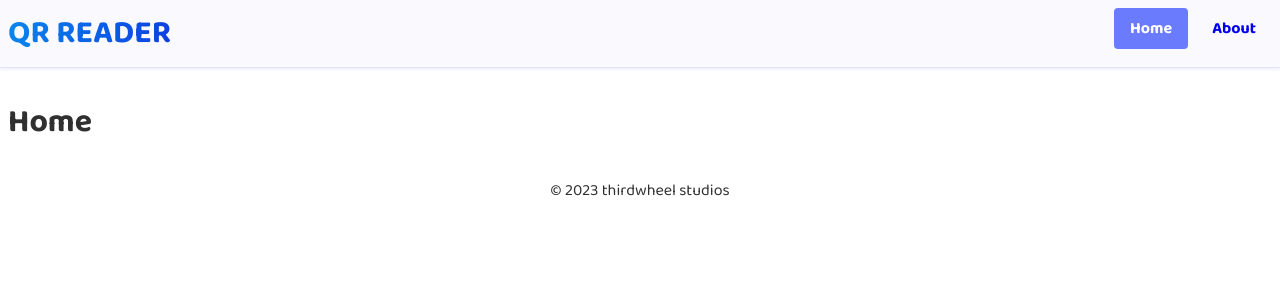
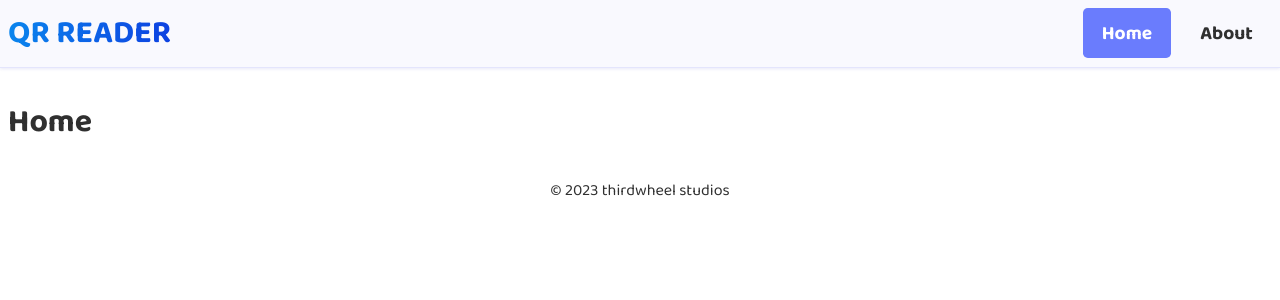
Before and after one commit to thirdwheelstudios/qr-reader, a Vue app: page / in a window 1280 px wide. Shown: the top 300 px of the page. Built offline with nearby package versions, Linux system fonts and the light colour scheme.

Commit message:
Increased font size

```diff
--- a/src/components/AppHeader.vue
+++ b/src/components/AppHeader.vue
@@ -58,6 +58,7 @@ header {
       margin-block-start: unset;
       margin-block-end: unset;
       padding-inline-start: 0;
+      font-size: 1.2rem;
 
       li {
         margin: 0.5em;
@@ -69,6 +70,7 @@ header {
           padding: 0.5em 1em;
           transition: background-color 0.4s, color 0.4s;
           font-weight: 700;
+          color: #303030
         }
 
         .nav-link.router-link-active,
```
